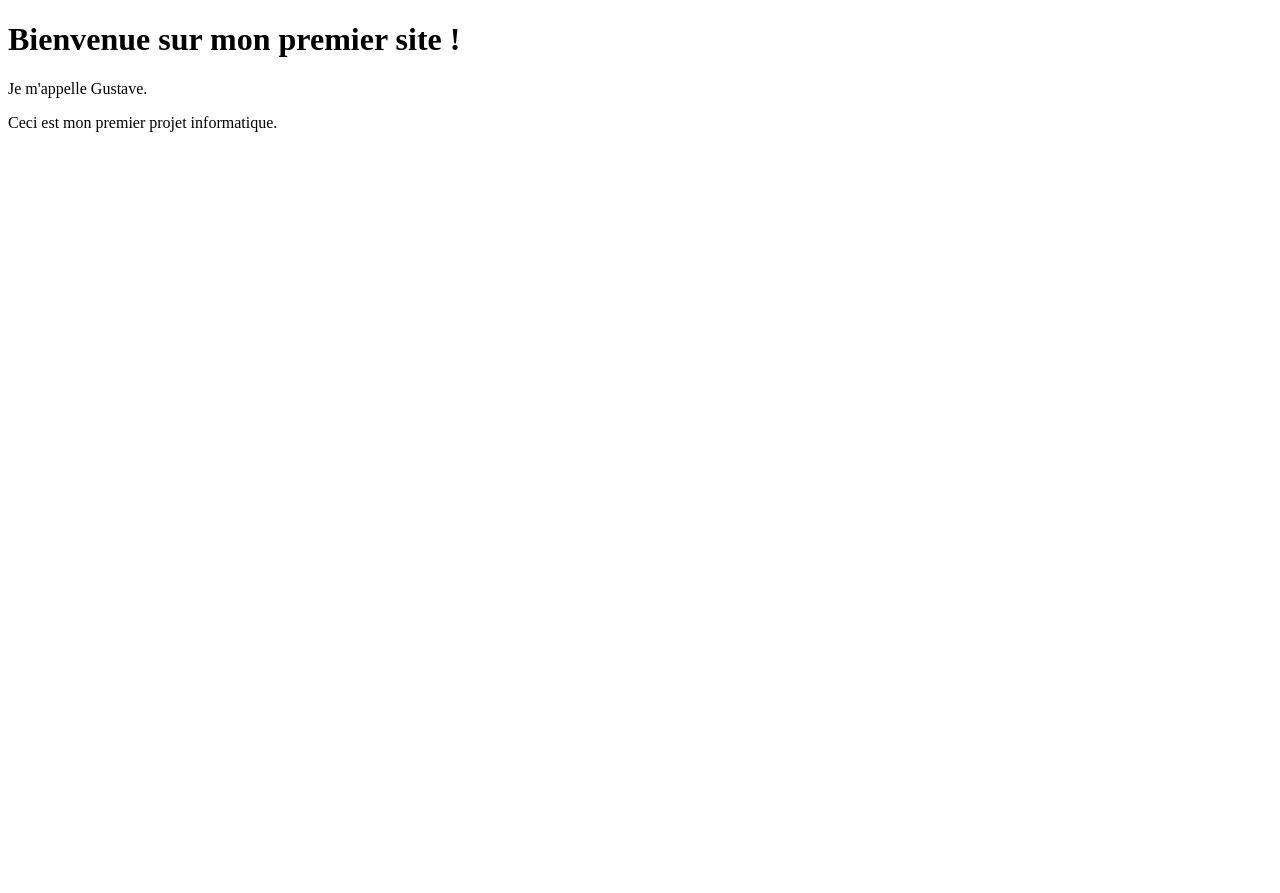
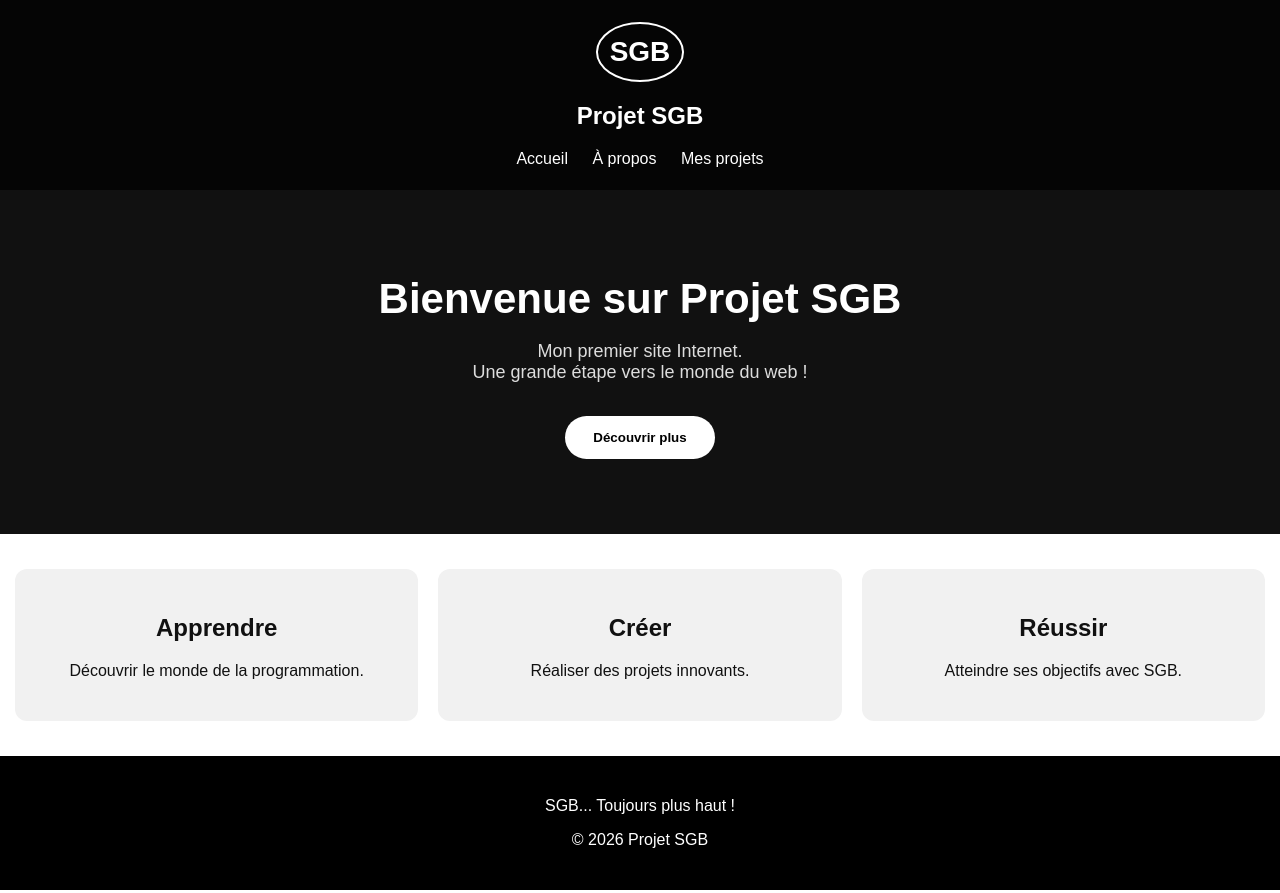
Before and after one commit to gustavelumbala9-wq/SGB-project-, a plain HTML site: page index.html in a window 1280 px wide. Shown: the top 893 px of the page. Before the commit the page ends 800 px from the top, so only its background shows below. Drawn offline with Linux system fonts and the light colour scheme.

Commit message:
Update index.html

```diff
--- a/index.html
+++ b/index.html
@@ -1,3 +1,155 @@
+
+<!DOCTYPE html>
+<html lang="fr">
+<head>
+<meta charset="UTF-8">
+<meta name="viewport" content="width=device-width, initial-scale=1.0">
+<title>Projet SGB</title>
+
+<style>
+* {
+  box-sizing: border-box;
+}
+
+body {
+  margin: 0;
+  font-family: Arial, sans-serif;
+  background: white;
+  color: #111;
+}
+
+header {
+  background: #050505;
+  color: white;
+  padding: 22px;
+  text-align: center;
+}
+
+.logo {
+  font-size: 28px;
+  font-weight: bold;
+  border: 2px solid white;
+  border-radius: 50%;
+  padding: 12px;
+  display: inline-block;
+}
+
+nav {
+  margin-top: 20px;
+}
+
+nav a {
+  color: white;
+  text-decoration: none;
+  margin: 10px;
+}
+
+.hero {
+  background: #111;
+  color: white;
+  text-align: center;
+  padding: 75px 20px;
+}
+
+.hero h1 {
+  font-size: 42px;
+  margin: 10px;
+}
+
+.hero p {
+  font-size: 18px;
+  color: #ddd;
+}
+
+button {
+  background: white;
+  color: black;
+  padding: 14px 28px;
+  border: none;
+  border-radius: 30px;
+  font-weight: bold;
+  margin-top: 15px;
+}
+
+.services {
+  display: flex;
+  flex-wrap: wrap;
+  justify-content: center;
+  gap: 20px;
+  padding: 35px 15px;
+}
+
+.service {
+  background: #f1f1f1;
+  padding: 25px;
+  border-radius: 12px;
+  text-align: center;
+  flex: 1 1 200px;
+}
+
+footer {
+  background: black;
+  color: white;
+  text-align: center;
+  padding: 25px;
+}
+
+@media(max-width: 600px) {
+  .hero h1 {
+    font-size: 32px;
+  }
+  nav a {
+    display: inline-block;
+  }
+}
+</style>
+</head>
+
+<body>
+
+<header>
+  <div class="logo">SGB</div>
+  <h2>Projet SGB</h2>
+  <nav>
+    <a href="#accueil">Accueil</a>
+    <a href="#apropos">À propos</a>
+    <a href="#projets">Mes projets</a>
+  </nav>
+</header>
+
+<section class="hero" id="accueil">
+  <h1>Bienvenue sur Projet SGB</h1>
+  <p>Mon premier site Internet.<br>
+  Une grande étape vers le monde du web !</p>
+  <a href="#apropos">
+    <button>Découvrir plus</button>
+  </a>
+</section>
+
+<section class="services" id="apropos">
+  <div class="service">
+    <h2>Apprendre</h2>
+    <p>Découvrir le monde de la programmation.</p>
+  </div>
+
+  <div class="service" id="projets">
+    <h2>Créer</h2>
+    <p>Réaliser des projets innovants.</p>
+  </div>
+
+  <div class="service">
+    <h2>Réussir</h2>
+    <p>Atteindre ses objectifs avec SGB.</p>
+  </div>
+</section>
+
+<footer>
+  <p>SGB... Toujours plus haut !</p>
+  <p>© 2026 Projet SGB</p>
+</footer>
+
+</body>
+</html>
 
 <!DOCTYPE html>
 <html lang="fr">
```
